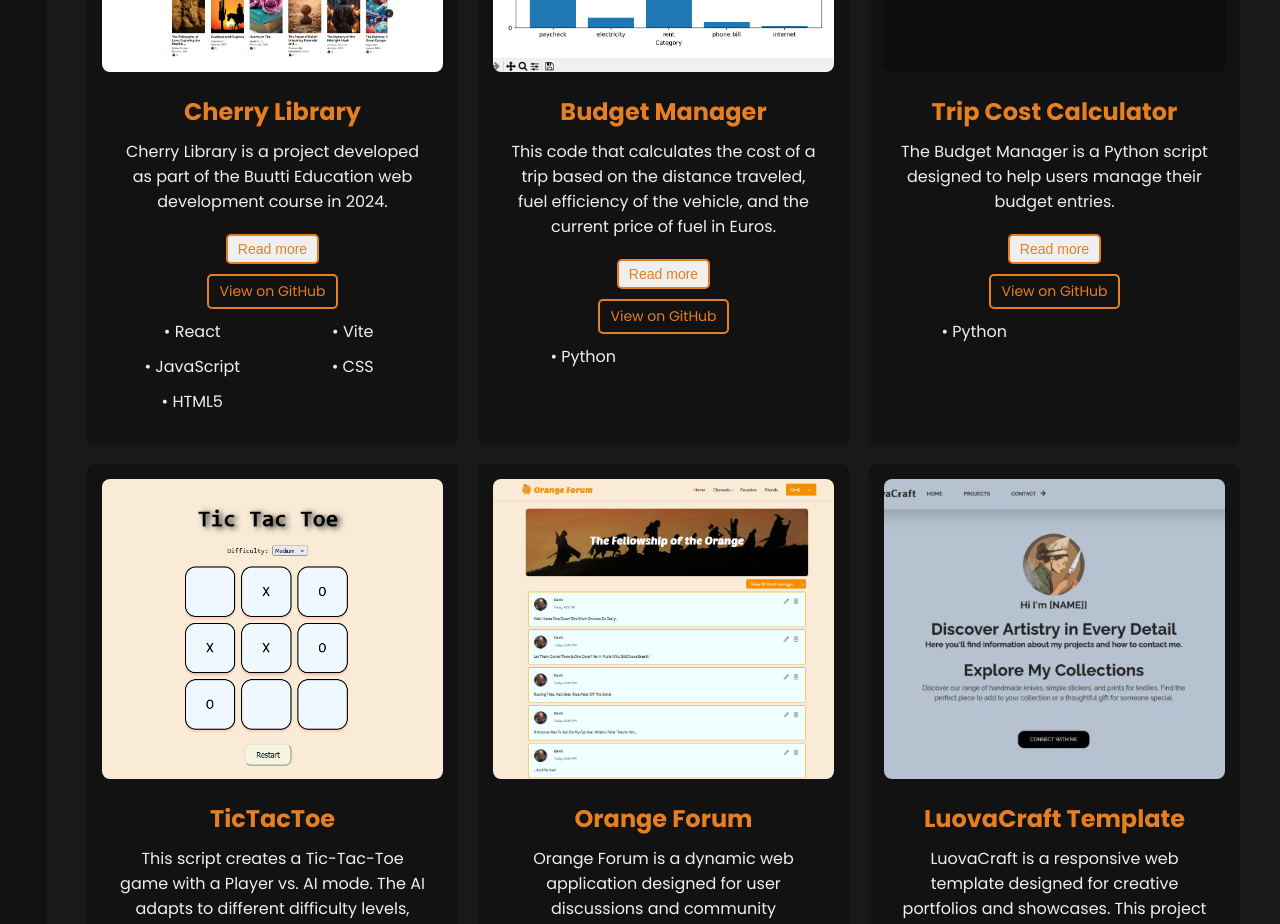
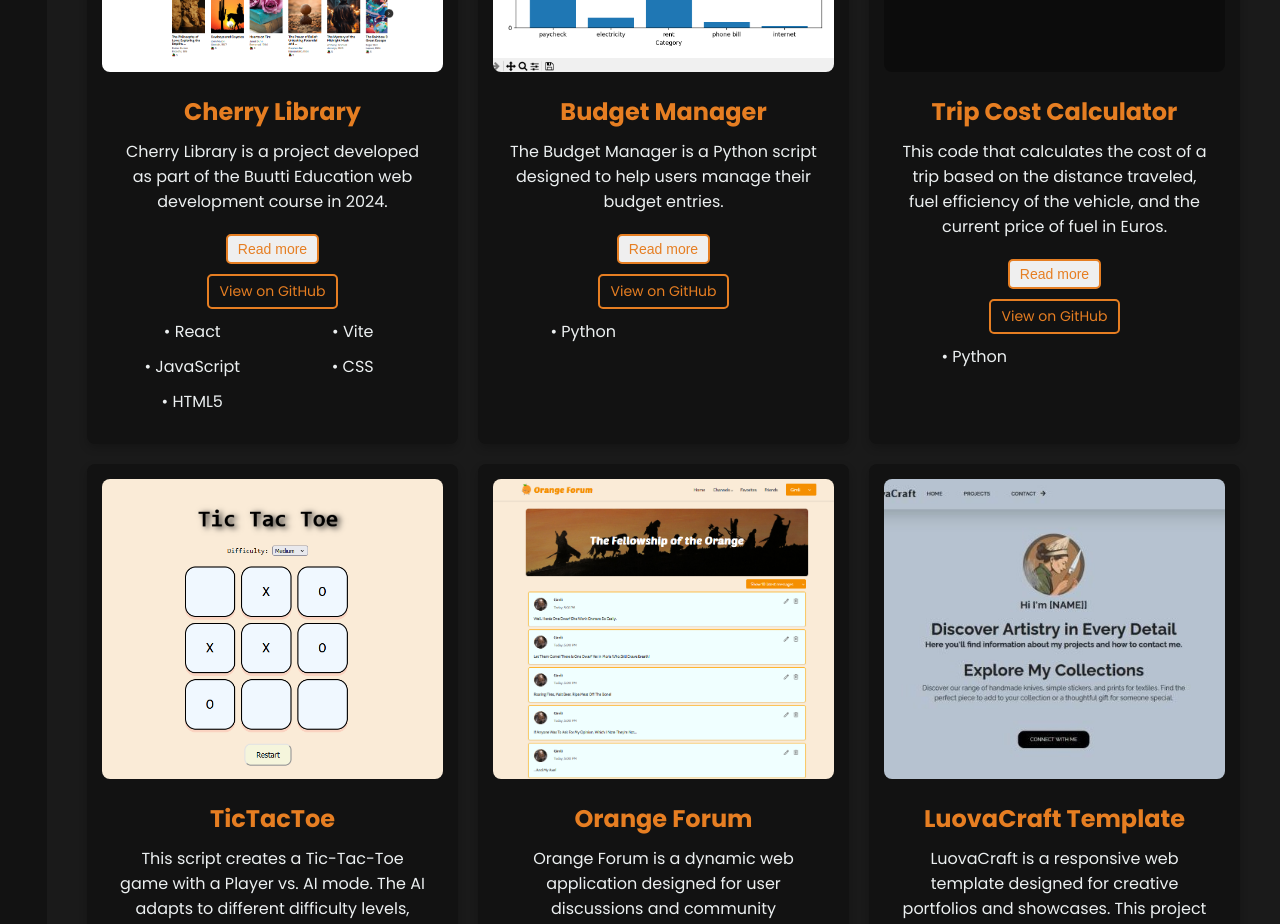
Before and after one commit to micsno/micsno.github.io, a React (Vite) app: page /#/projects in a window 1280 px wide. Shown: the part 1440-2364 px from the top of the page. Built offline with nearby package versions, Linux system fonts and the light colour scheme; a web font is replaced by a local one.

Commit message:
Project description edit

```diff
--- a/src/Projects.jsx
+++ b/src/Projects.jsx
@@ -101,7 +101,7 @@ function Projects() {
         },
         {
             title: 'Budget Manager',
-            description: 'This code that calculates the cost of a trip based on the distance traveled, fuel efficiency of the vehicle, and the current price of fuel in Euros. ',
+            description: 'The Budget Manager is a Python script designed to help users manage their budget entries.',
             fullDescription: 'Budget Manager is a Python script designed to help users manage their finances by allowing them to add income and expense entries, view summaries, and save or load data from a file (budget.json). Key features include adding entries with details such as amount, category, and date; viewing total income, expenses, and balance; displaying category-based summaries; saving and loading entries from a JSON file; and plotting a bar chart of expenses and incomes by category using matplotlib. It also provides a simple command-line interface for easy interaction.',
             imageUrl: budgetmanager,
             githubUrl: 'https://github.com/micsno/BudgetManager',
@@ -109,7 +109,7 @@ function Projects() {
         },
         {
             title: 'Trip Cost Calculator',
-            description: 'The Budget Manager is a Python script designed to help users manage their budget entries.',
+            description: 'This code that calculates the cost of a trip based on the distance traveled, fuel efficiency of the vehicle, and the current price of fuel in Euros. ',
             fullDescription: 'TripCostCalculator is a Python script designed to help users estimate the total cost of a road trip. By inputting details such as the distance of the trip, the fuel efficiency of the vehicle, and the price of fuel, the script calculates and displays the total travel cost. This tool provides an easy way to budget for travel expenses based on fuel consumption.',
             imageUrl: tripcostcalculator,
             githubUrl: 'https://github.com/micsno/TripCostCalculator',
```
